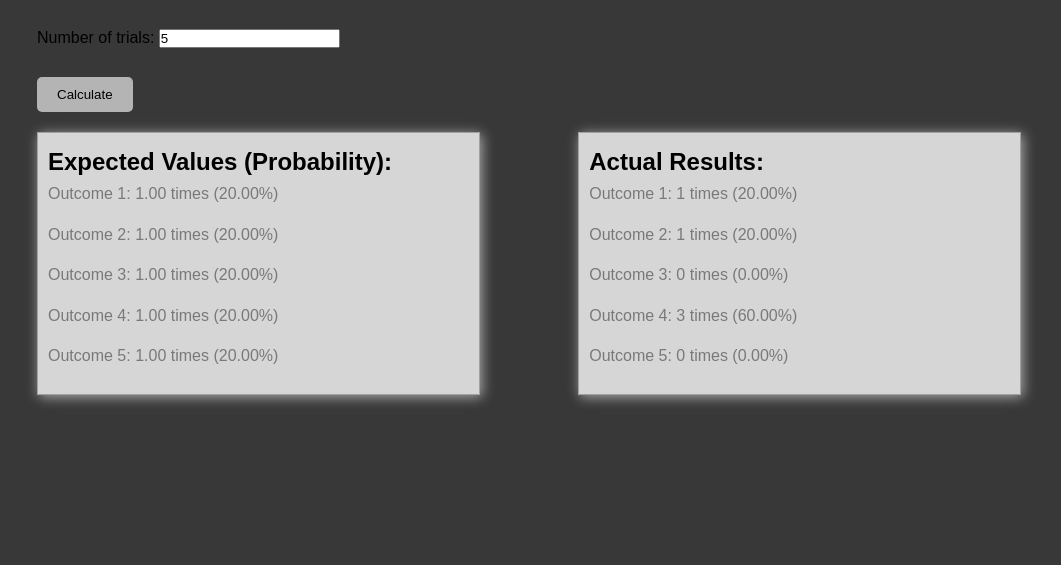
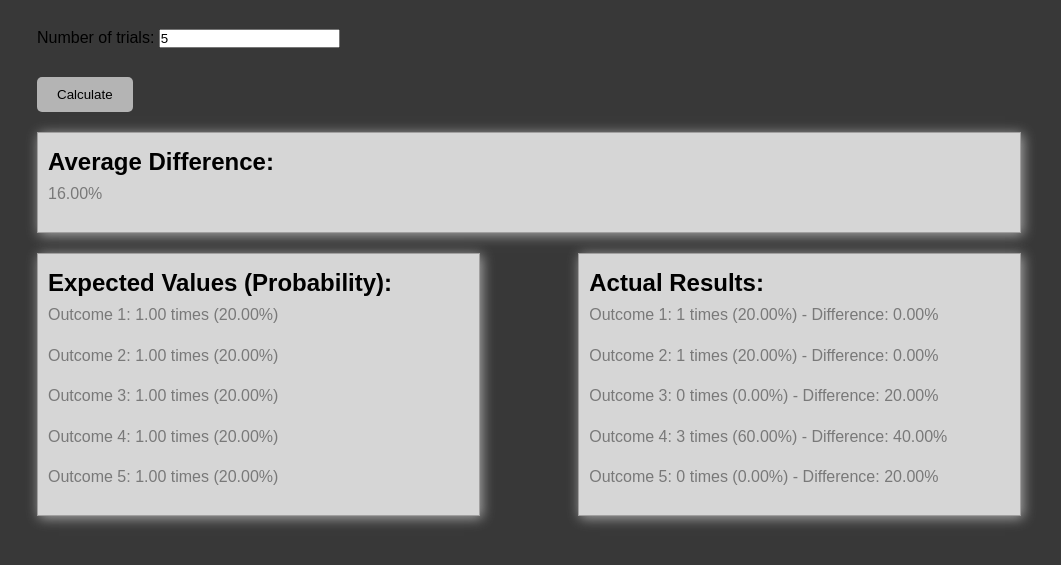
Before and after one commit to SnooiPie/probility_Web, a plain HTML site: page index.html in a window 1280 px wide. Both pictures are taken after typing "5", "5" into the empty fields and a click on the button "Calculate". Shown: the part 149-714 px from the top of the page, without its empty margins (111-1172 px from the left). Drawn offline with Linux system fonts and the light colour scheme.

Commit message:
Update index.html

```diff
--- a/index.html
+++ b/index.html
@@ -117,6 +117,7 @@
         <br><br>
         <button class="button" onclick="calculate()">Calculate</button>
 
+        <div id="total-difference" class="result-box" style="margin-top: 20px; width: 100%;"></div>
         <div class="result" id="result"></div>
     </div>
 
@@ -150,6 +151,8 @@
 
             const [expectedResults, actualResults] = calculateProbabilities(outcomes, trials);
 
+            let totalDifference = 0;
+
             let resultHTML = "<div class='result-box'><h2>Expected Values (Probability):</h2>";
             for (const [outcome, expectedCount] of Object.entries(expectedResults)) {
                 const expectedPercentage = (expectedCount / trials) * 100;
@@ -160,9 +163,14 @@
             resultHTML += "<div class='result-box'><h2>Actual Results:</h2>";
             for (const [outcome, actualCount] of Object.entries(actualResults)) {
                 const actualPercentage = (actualCount / trials) * 100;
-                resultHTML += `<p>${outcome}: ${actualCount} times (${actualPercentage.toFixed(2)}%)</p>`;
+                const difference = Math.abs(actualPercentage - (expectedResults[outcome] / trials) * 100);
+                resultHTML += `<p>${outcome}: ${actualCount} times (${actualPercentage.toFixed(2)}%) - Difference: ${difference.toFixed(2)}%</p>`;
+                totalDifference += difference;
             }
             resultHTML += "</div>";
+
+            const averageDifference = totalDifference / outcomes;
+            document.getElementById('total-difference').innerHTML = `<h2>Average Difference:</h2><p>${averageDifference.toFixed(2)}%</p>`;
 
             document.getElementById('result').innerHTML = resultHTML;
         }
```
